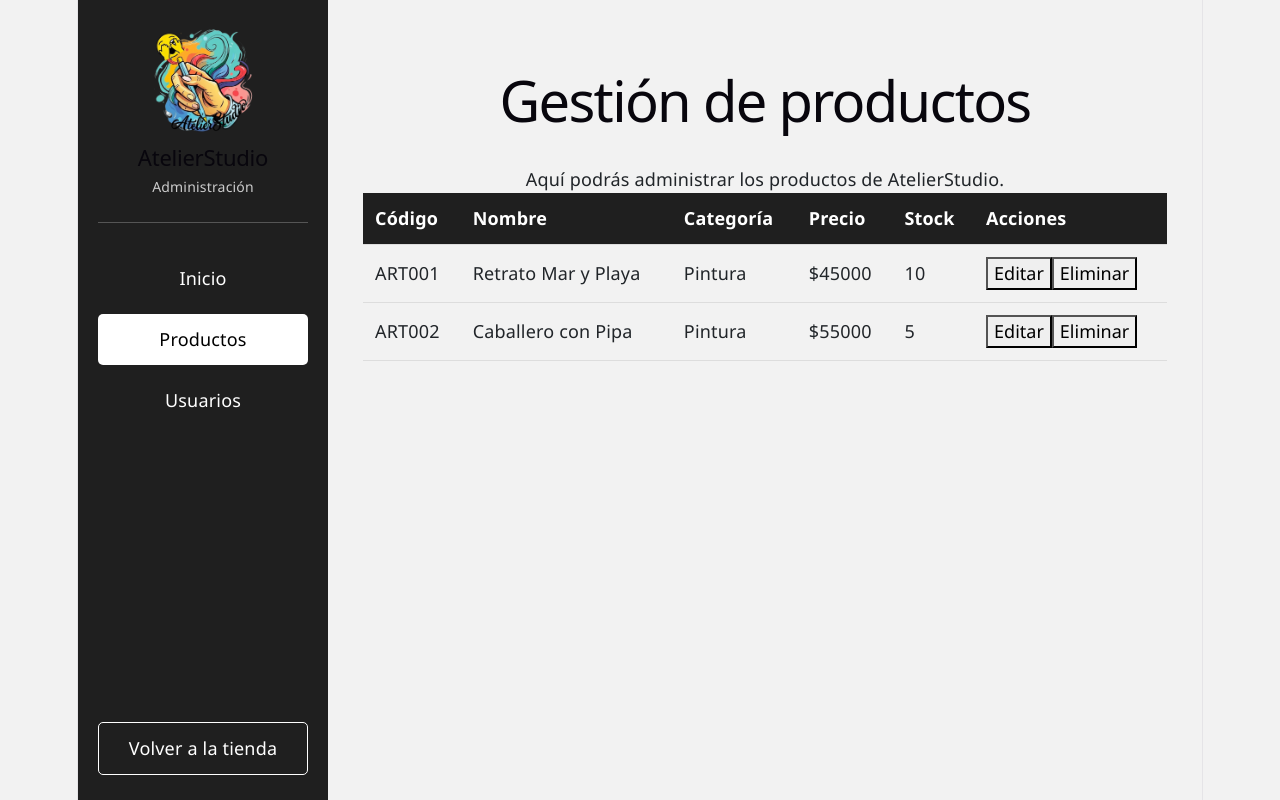
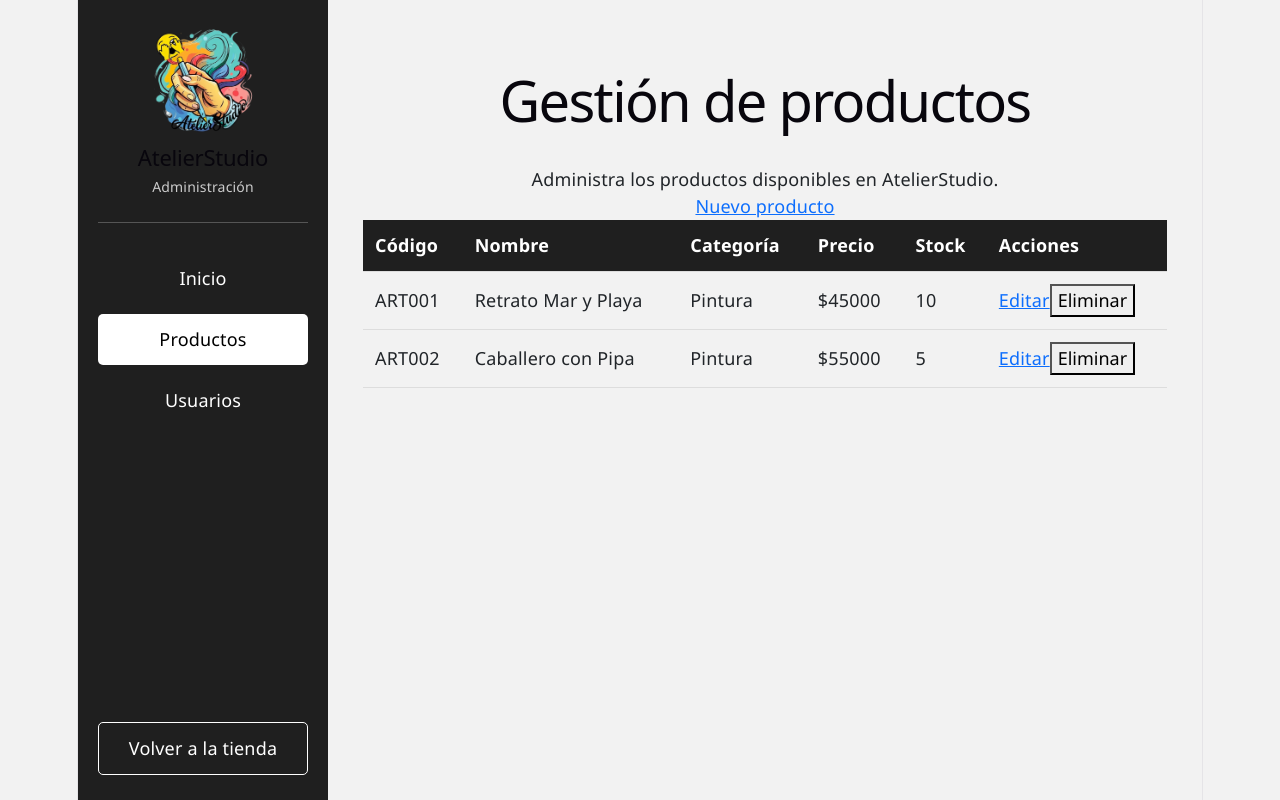
Before and after one commit to Gonza-2103/AtelierStudioReact, a React (Vite) app: page /admin/productos in a window 1280 px wide. Built offline with nearby package versions, Linux system fonts and the light colour scheme.

Commit message:
Creación de componentes y contenedores del panel de administración

```diff
--- /dev/null
+++ b/src/components/admin/AccionesProducto.jsx
@@ -0,0 +1,20 @@
+import { Link } from 'react-router-dom'
+
+function AccionesProducto({ id, alEliminar }) {
+
+    return (
+        <div className="acciones_producto">
+
+            <Link to={`/admin/productos/editar/${id}`}>
+                Editar
+            </Link>
+
+            <button onClick={() => alEliminar(id)}>
+                Eliminar
+            </button>
+
+        </div>
+    )
+}
+
+export default AccionesProducto
--- /dev/null
+++ b/src/components/admin/BotonNuevoProducto.jsx
@@ -0,0 +1,15 @@
+import { Link } from 'react-router-dom'
+
+function BotonNuevoProducto() {
+
+    return (
+        <Link
+            to="/admin/productos/nuevo"
+            className="boton_admin"
+        >
+            Nuevo producto
+        </Link>
+    )
+}
+
+export default BotonNuevoProducto
--- /dev/null
+++ b/src/components/admin/EncabezadoProductos.jsx
@@ -0,0 +1,21 @@
+import BotonNuevoProducto from './BotonNuevoProducto'
+
+function EncabezadoProductos() {
+
+    return (
+        <div className="encabezado_productos">
+
+            <div>
+                <h1>Gestión de productos</h1>
+                <p>
+                    Administra los productos disponibles en AtelierStudio.
+                </p>
+            </div>
+
+            <BotonNuevoProducto />
+
+        </div>
+    )
+}
+
+export default EncabezadoProductos
--- a/src/components/admin/TablaProductos.jsx
+++ b/src/components/admin/TablaProductos.jsx
@@ -1,5 +1,5 @@
 import { useState, useEffect } from 'react'
-
+import AccionesProducto from './AccionesProducto'
 
 // Productos que aparecerán si todavía no tenemos datos guardados
 const productosIniciales = [
@@ -72,11 +72,8 @@ function TablaProductos() {
 
     }
 
-
     return (
         <>
-
-
             <table className="tabla_admin">
                 <thead>
                     <tr>
@@ -99,13 +96,10 @@ function TablaProductos() {
                             <td>{producto.stock}</td>
 
                             <td>
-                                <button>Editar</button>
-
-                                <button
-                                    onClick={() => eliminarProducto(producto.id)}
-                                >
-                                    Eliminar
-                                </button>
+                                <AccionesProducto
+                                    id={producto.id}
+                                    alEliminar={eliminarProducto}
+                                />
                             </td>
                         </tr>
                     ))}
--- /dev/null
+++ b/src/components/admin/TablaUsuarios.jsx
@@ -0,0 +1,21 @@
+function TablaUsuarios() {
+
+    return (
+        <table className="tabla_admin">
+            <thead>
+                <tr>
+                    <th>Nombre</th>
+                    <th>Correo</th>
+                    <th>Rol</th>
+                    <th>Acciones</th>
+                </tr>
+            </thead>
+
+            <tbody>
+                {/* Aquí mostraremos los usuarios después */}
+            </tbody>
+        </table>
+    )
+}
+
+export default TablaUsuarios
--- a/src/pages/admin/ProductosAdmin.jsx
+++ b/src/pages/admin/ProductosAdmin.jsx
@@ -1,15 +1,15 @@
 import TablaProductos from "../../components/admin/TablaProductos";
 import EstructuraAdmin from "../../components/admin/EstructuraAdmin";
+import EncabezadoProductos from '../../components/admin/EncabezadoProductos'
 
 function ProductosAdmin() {
     return (
        <EstructuraAdmin>
 
-            <h1>Gestión de productos</h1>
-
-            <p>Aquí podrás administrar los productos de AtelierStudio.</p>
-
-            <TablaProductos />
+            <section className="seccion_admin">
+                <EncabezadoProductos />
+                <TablaProductos />
+            </section>
 
         </EstructuraAdmin>
     )
--- a/src/pages/admin/UsuariosAdmin.jsx
+++ b/src/pages/admin/UsuariosAdmin.jsx
@@ -1,4 +1,5 @@
 import EstructuraAdmin from '../../components/admin/EstructuraAdmin'
+import TablaUsuarios from '../../components/admin/TablaUsuarios'
 
 function UsuariosAdmin() {
 
@@ -7,15 +8,10 @@ function UsuariosAdmin() {
 
             <section className="seccion_admin">
 
-                <h1>Gestión de usuarios</h1>
-
-                <p>
-                    Administración de usuarios registrados
-                    en AtelierStudio.
-                </p>
+                <EncabezadoUsuarios />
 
                 <div className="contenedor_usuarios">
-                    {/* Aquí incorporaremos los componentes de usuarios */}
+                    <TablaUsuarios />
                 </div>
 
             </section>
```
Also changed, not shown: src/components/admin/EncabezadoUsuarios.jsx (added, +16 -0 lines).
